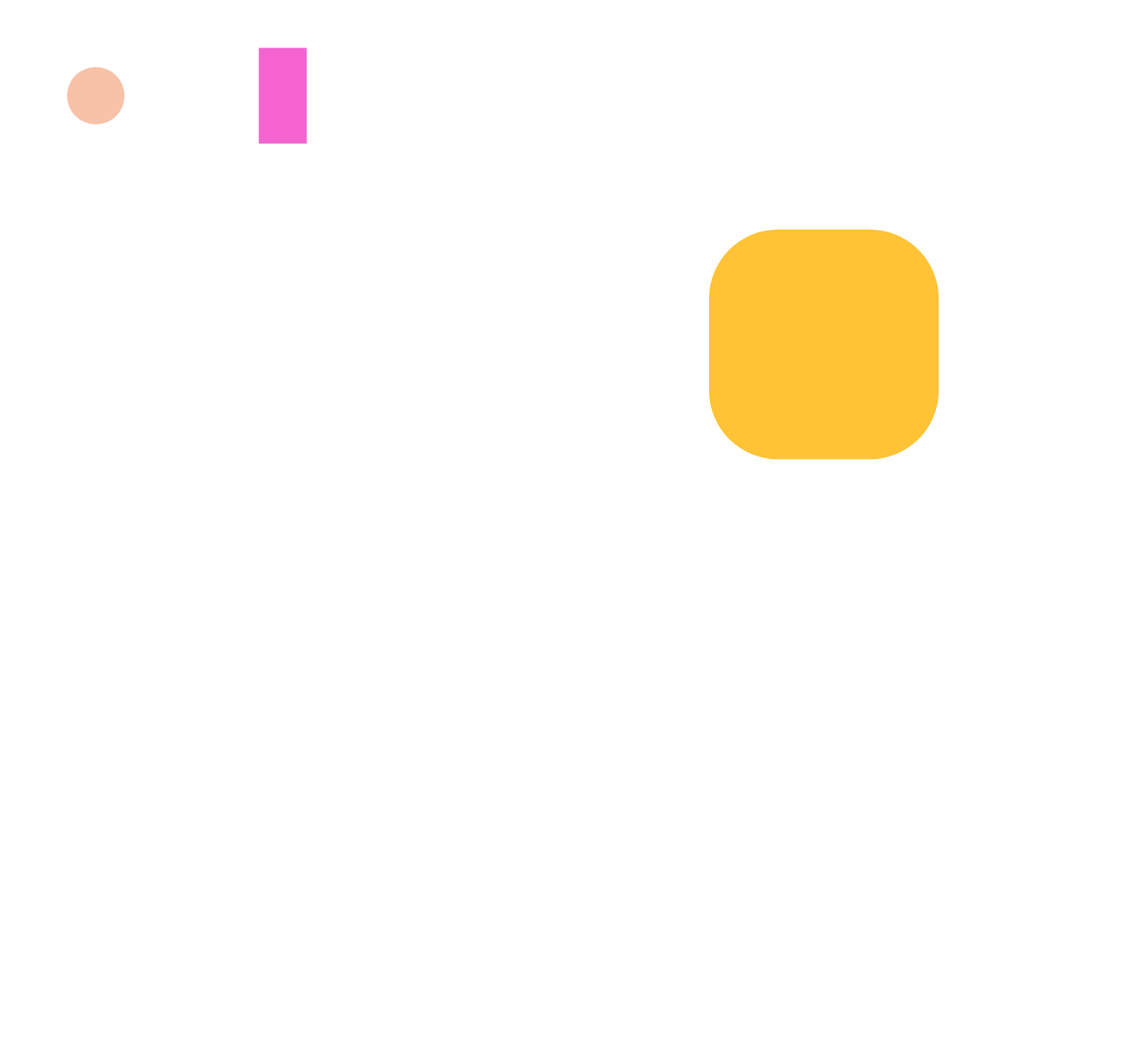
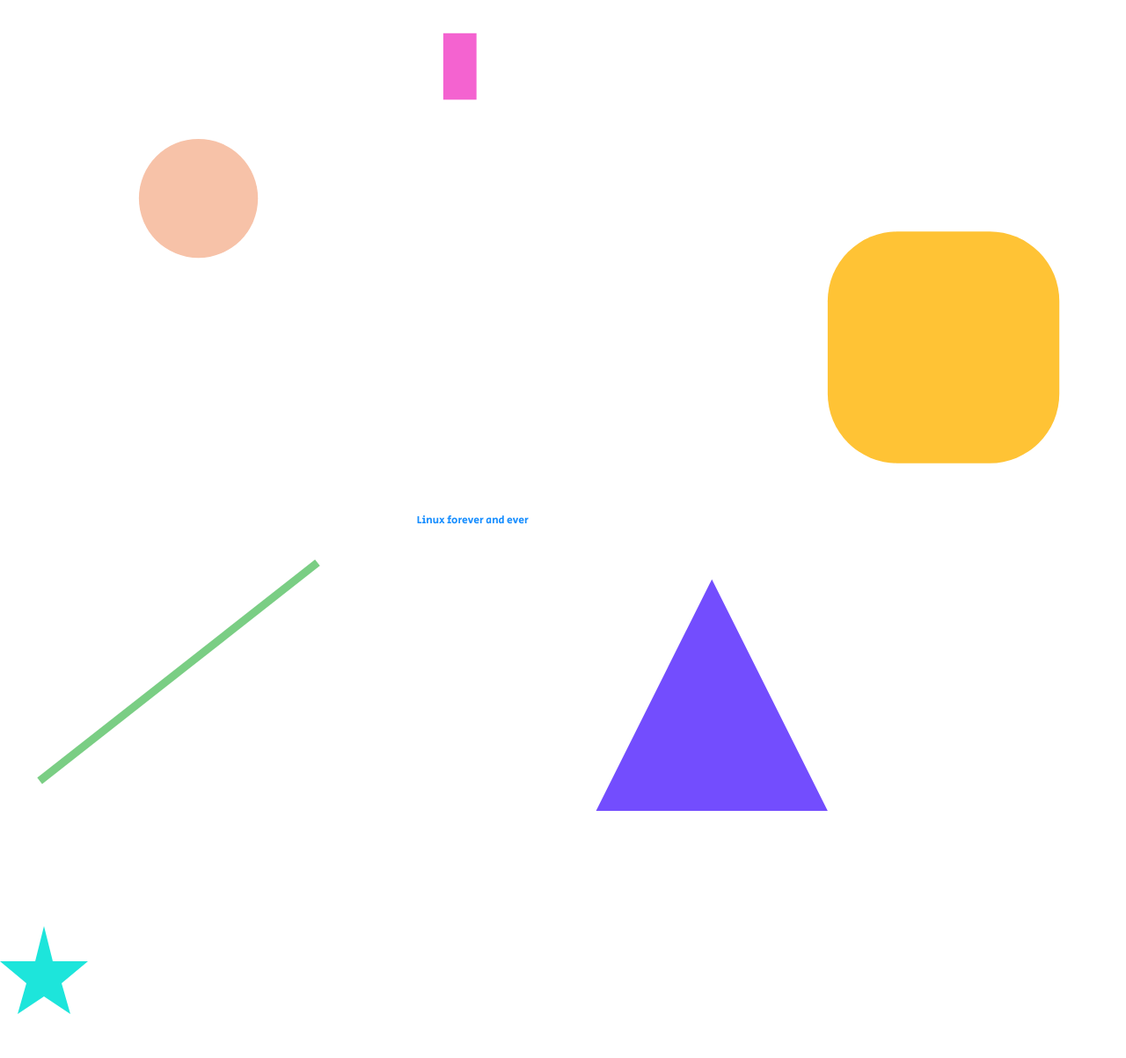
Before and after one commit to Nehimy/geometric-figures-svg, a plain HTML site: page index.html in a window 1280 px wide. Shown: the whole page at 88% size. Before the commit the page ends 800 px from the top, so only its background shows below. Drawn offline with Linux system fonts and the light colour scheme.

Commit message:
3 figuras hechas

```diff
--- a/index.html
+++ b/index.html
@@ -27,29 +27,41 @@
        válidas actualmente son 1.0 y 1.1.
   -->
   <div class="first-container">
-      <div class="container-circle">
         <svg viewBox=" 0 0 100 100" version="1.1">
-          <circle id="color-circle" cx="50" cy="50" r="15" fill="yellow"/>
+          <circle id="color-circle" cx="50" cy="50" r="15" fill="yellow" />
         </svg>
-      </div>
 
-      <div class="container-rect">
+
         <svg viewBox="0 0 100 100" version="1.1">
           <rect id="color-rect" width="25" height="50" y="25" x="35" fill="#008d46" />
         </svg>
-      </div>
+
 
       <svg id="color-square" width="auto" height="auto"
-           viewBox="0 0 120 120"
+           viewBox="0 0 100 100"
            xmlns="http://www.w3.org/2000/svg">
         <rect x="50" y="50"
               width="50" height="50"
-              rx="15" ry="15"/>
+              rx="15" ry="15" />
+      </svg>
+
+      <svg viewBox="0 0 100 100" >
+        <line id="color-line" x1="10" y1="80" x2="80" y2="25"
+              stroke-width="2" stroke="black" />
+      </svg>
+
+      <svg  viewBox="0 0 100 100">
+        <text id="color-text" x="15" y="45" font-size="7" fill="red">Linux forever and ever </text>
+      </svg>
+      <!-- Trangle -->
+      <svg id="color-triangle" width="auto" height="auto"
+           viewBox="0 0 100 100">
+        <polygon points="0,75 25,25 50,75"></polygon>
+      </svg>
+      <!-- Star -->
+      <svg id="color-star">
+        <polygon id="color-star" points="50,0 40,40 0,40 30,65 20,100 50,80 80,100 70,65 100,40 60,40"></polygon>
       </svg>
   </div>
-
-
-
-
 </body>
 </html>
--- a/style.css
+++ b/style.css
@@ -1,7 +1,12 @@
+@import url('https://fonts.googleapis.com/css2?family=Secular+One&display=swap');
 /*
    El valor border-box en el box-sizing hace que el padding y el border pasen a formar parte
    del cálculo del ancho de la caja.
  */
+
+html {
+  font-size: 100%; /* 100% = 16px */
+}
 
 *{
   margin: 0px;
@@ -15,17 +20,10 @@
     grid-template-rows: repeat(3, auto);
 }
 
-.container-circle {
-    display: grid;
-}
 
 #color-circle {
     fill: #f7c2a8;
     /* stroke:blue; */
-}
-
-.container-rect {
-    display: grid;
 }
 
 #color-rect {
@@ -35,3 +33,21 @@
 #color-square {
     fill:#ffc335;
 }
+
+#color-line {
+    stroke: #7ace84;
+}
+
+#color-text {
+    fill: #178eff;
+    font-family: 'Secular One', sans-serif;
+    font-size: 0.5em;
+}
+
+#color-triangle {
+    fill: #734dfe;
+}
+
+#color-star {
+    fill:#1de5db;
+}
```
